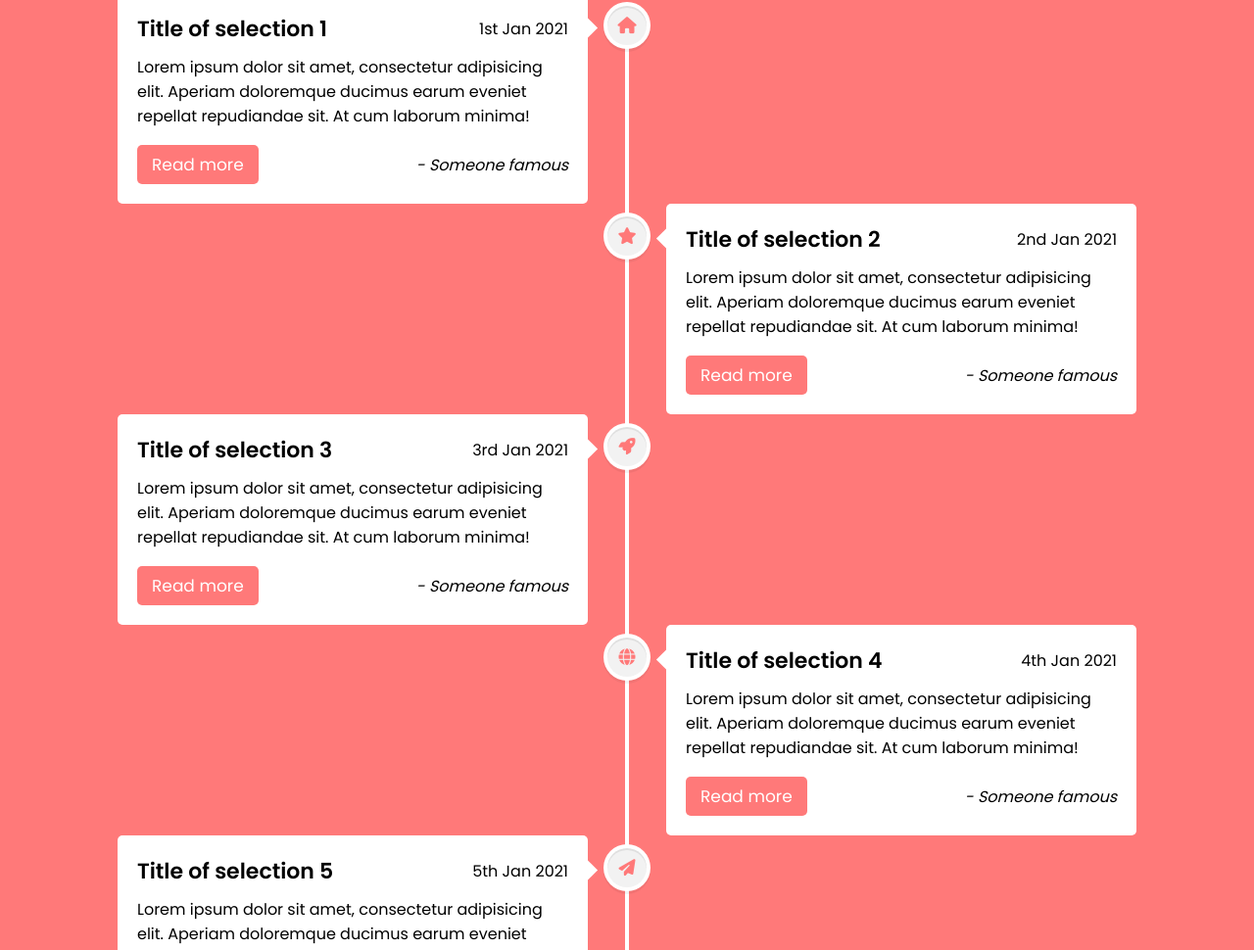
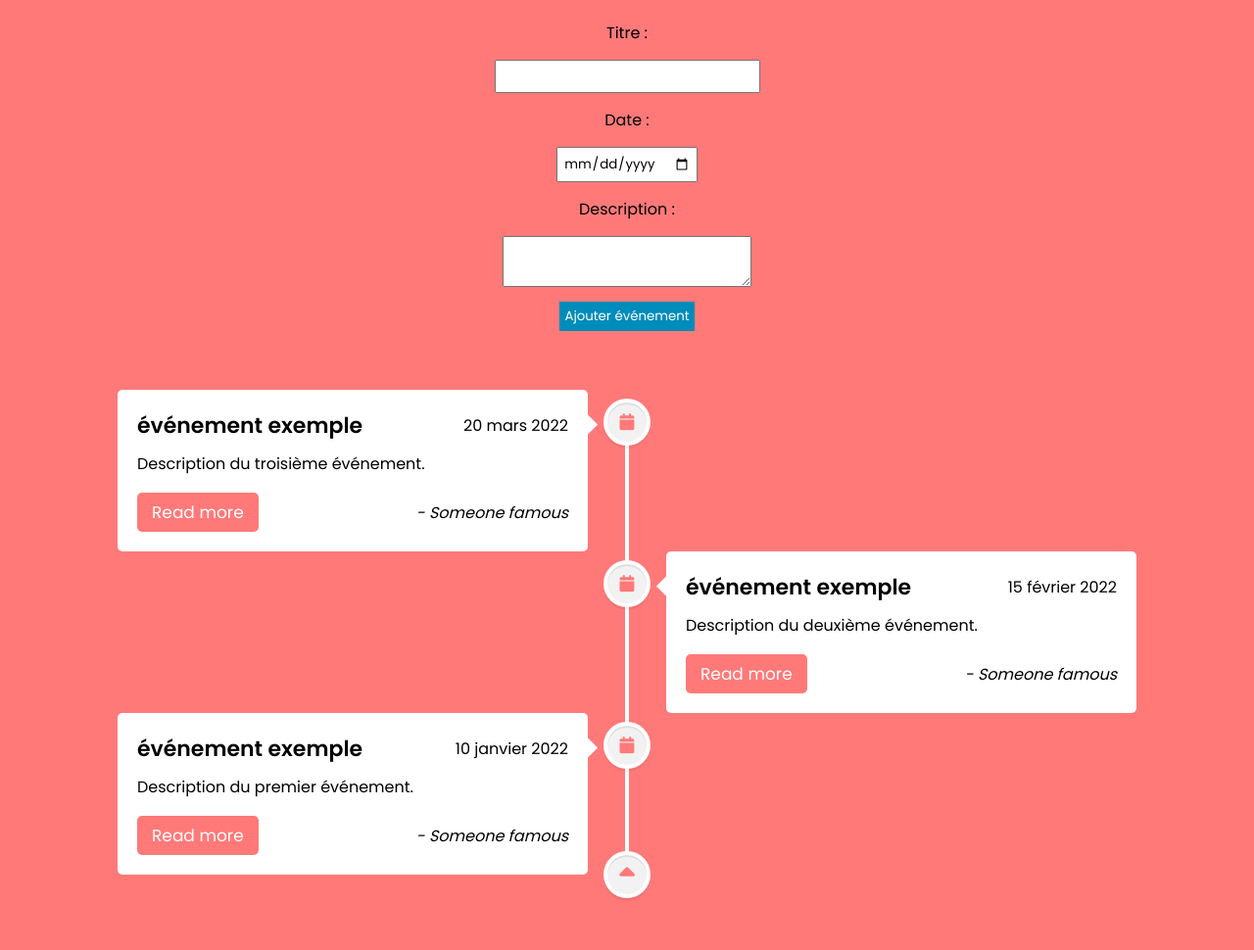
Before and after one commit to Lulu-Soso/vertical-timeline-JS, a plain HTML site: page index.html in a window 1280 px wide. Shown: the part 57-1027 px from the top of the page at 98% size. After the commit the page ends 1000 px from the top, so only its background shows below. Drawn offline with Linux system fonts and the light colour scheme.

Commit message:
create function for display events

```diff
--- a/index.html
+++ b/index.html
@@ -11,100 +11,20 @@
     <link rel="stylesheet" href="https://cdnjs.cloudflare.com/ajax/libs/font-awesome/6.3.0/css/all.min.css" integrity="sha512-SzlrxWUlpfuzQ+pcUCosxcglQRNAq/DZjVsC0lE40xsADsfeQoEypE+enwcOiGjk/bSuGGKHEyjSoQ1zVisanQ==" crossorigin="anonymous" referrerpolicy="no-referrer" />
 </head>
 <body>
-    <div class="wrapper">
-        <div class="center-line">
-            <a href="#" class="scroll-icon"><i class="fas fa-caret-up"></i></a>
-        </div>
-        <div class="row row-1">
-            <section>
-                <i class="icon fas fa-home"></i>
-                <div class="details">
-                    <span class="title">Title of selection 1</span>
-                    <span>1st Jan 2021</span>
-                </div>
-                <p>Lorem ipsum dolor sit amet, consectetur adipisicing elit. Aperiam doloremque ducimus earum eveniet repellat repudiandae sit. At cum laborum minima!</p>
-                <div class="bottom">
-                    <a href="#">Read more</a>
-                    <i>- Someone famous</i>
-                </div>
-            </section>
-        </div>
+<!-- HTML pour le formulaire -->
+<h1>Ma Timeline</h1>
+<form id="event-form">
+    <label for="event-title">Titre :</label>
+    <input type="text" id="event-title" required>
+    <label for="event-date">Date :</label>
+    <input type="date" id="event-date" required>
+    <label for="event-description">Description :</label>
+    <textarea id="event-description" required></textarea>
+    <button type="submit">Ajouter événement</button>
+</form>
+    <div class="wrapper"></div>
 
-        <div class="row row-2">
-            <section>
-                <i class="icon fas fa-star"></i>
-                <div class="details">
-                    <span class="title">Title of selection 2</span>
-                    <span>2nd Jan 2021</span>
-                </div>
-                <p>Lorem ipsum dolor sit amet, consectetur adipisicing elit. Aperiam doloremque ducimus earum eveniet repellat repudiandae sit. At cum laborum minima!</p>
-                <div class="bottom">
-                    <a href="#">Read more</a>
-                    <i>- Someone famous</i>
-                </div>
-            </section>
-        </div>
-
-        <div class="row row-1">
-            <section>
-                <i class="icon fas fa-rocket"></i>
-                <div class="details">
-                    <span class="title">Title of selection 3</span>
-                    <span>3rd Jan 2021</span>
-                </div>
-                <p>Lorem ipsum dolor sit amet, consectetur adipisicing elit. Aperiam doloremque ducimus earum eveniet repellat repudiandae sit. At cum laborum minima!</p>
-                <div class="bottom">
-                    <a href="#">Read more</a>
-                    <i>- Someone famous</i>
-                </div>
-            </section>
-        </div>
-
-        <div class="row row-2">
-            <section>
-                <i class="icon fas fa-globe"></i>
-                <div class="details">
-                    <span class="title">Title of selection 4</span>
-                    <span>4th Jan 2021</span>
-                </div>
-                <p>Lorem ipsum dolor sit amet, consectetur adipisicing elit. Aperiam doloremque ducimus earum eveniet repellat repudiandae sit. At cum laborum minima!</p>
-                <div class="bottom">
-                    <a href="#">Read more</a>
-                    <i>- Someone famous</i>
-                </div>
-            </section>
-        </div>
-
-        <div class="row row-1">
-            <section>
-                <i class="icon fas fa-paper-plane"></i>
-                <div class="details">
-                    <span class="title">Title of selection 5</span>
-                    <span>5th Jan 2021</span>
-                </div>
-                <p>Lorem ipsum dolor sit amet, consectetur adipisicing elit. Aperiam doloremque ducimus earum eveniet repellat repudiandae sit. At cum laborum minima!</p>
-                <div class="bottom">
-                    <a href="#">Read more</a>
-                    <i>- Someone famous</i>
-                </div>
-            </section>
-        </div>
-
-        <div class="row row-2">
-            <section>
-                <i class="icon fas fa-map-marker-alt"></i>
-                <div class="details">
-                    <span class="title">Title of selection 6</span>
-                    <span>6th Jan 2021</span>
-                </div>
-                <p>Lorem ipsum dolor sit amet, consectetur adipisicing elit. Aperiam doloremque ducimus earum eveniet repellat repudiandae sit. At cum laborum minima!</p>
-                <div class="bottom">
-                    <a href="#">Read more</a>
-                    <i>- Someone famous</i>
-                </div>
-            </section>
-        </div>
-    </div>
+<script src="script.js"></script>
 
 </body>
 </html>
--- a/script.js
+++ b/script.js
@@ -0,0 +1,72 @@
+let events = [
+    {
+        "title": "événement exemple",
+        "date": "2022-03-20",
+        "description": "Description du troisième événement."
+    },
+    {
+        "title": "événement exemple",
+        "date": "2022-02-15",
+        "description": "Description du deuxième événement."
+    },
+    {
+        "title": "événement exemple",
+        "date": "2022-01-10",
+        "description": "Description du premier événement."
+    },
+];
+
+let timeline = document.querySelector('.wrapper');
+
+// Afficher les événements existants
+showEvents();
+
+// Ajouter un événement à la timeline
+let eventForm = document.getElementById('event-form');
+eventForm.addEventListener('submit', function(e) {
+    e.preventDefault();
+    let eventTitle = document.getElementById('event-title').value;
+    let eventDate = document.getElementById('event-date').value;
+    let eventDescription = document.getElementById('event-description').value;
+    let event = {
+        "title": eventTitle,
+        "date": eventDate,
+        "description": eventDescription
+    };
+    events.push(event);
+    events.sort(function(a, b) {
+        return new Date(b.date) - new Date(a.date);
+    });
+    showEvents();
+    eventForm.reset();
+});
+
+function showEvents() {
+    timeline.innerHTML = '';
+    let centerLine = document.createElement('div');
+    centerLine.classList.add('center-line');
+    centerLine.innerHTML += '<a href="#" class="scroll-icon"><i class="fas fa-caret-up"></i></a>';
+    timeline.appendChild(centerLine);
+    for (let i = 0; i < events.length; i++) {
+        let rowClass = i % 2 === 1 ? 'row row-2' : 'row row-1';
+        let event = document.createElement('article');
+        event.innerHTML = '<i class="icon fas fa-calendar"></i>' +
+            '<div class="details">' +
+            '<span class="title">' + events[i].title + '</span>' +
+            '<span class="date">' + formatDate(events[i].date) + '</span>' +
+            '</div>' +
+            '<p class="description">' + events[i].description + '</p>' +
+            '<div class="bottom">' +
+            '<a href="#">Read more</a>' +
+            '<i>- Someone famous</i>' +
+            '</div>';
+        timeline.innerHTML += '<div class="' + rowClass + '">' + event.outerHTML + '</div>';
+    }
+}
+
+// Formater la date au format 'jour mois année'
+function formatDate(date) {
+    let dateObj = new Date(date);
+    let options = { year: 'numeric', month: 'long', day: 'numeric' };
+    return dateObj.toLocaleDateString('fr-FR', options);
+}
--- a/style.css
+++ b/style.css
@@ -44,7 +44,7 @@ body {
     justify-content: flex-end;
 }
 
-.wrapper .row section {
+.wrapper .row article {
     background: #fff;
     border-radius: 5px;
     width: calc(50% - 40px);
@@ -52,7 +52,7 @@ body {
     position: relative;
 }
 
-.wrapper .row section::before {
+.wrapper .row article::before {
     position: absolute;
     content: "";
     height: 15px;
@@ -63,15 +63,15 @@ body {
     transform: rotate(45deg);
 }
 
-.row-1 section::before {
+.row-1 article::before {
     right: -7px;
 }
 
-.row-2 section::before {
+.row-2 article::before {
     left: -7px;
 }
 
-.row section .icon,
+.row article .icon,
 .center-line .scroll-icon {
     position: absolute;
     background: #f2f2f2;
@@ -92,33 +92,33 @@ body {
     transform: translateX(-50%);
 }
 
-.row-1 section .icon {
+.row-1 article .icon {
     top: 13px;
     right: -60px;
 }
 
-.row-2 section .icon {
+.row-2 article .icon {
     top: 13px;
     left: -60px;
 }
 
-.row section .details,
-.row section .bottom {
+.row article .details,
+.row article .bottom {
     display: flex;
     align-items: center;
     justify-content: space-between;
 }
 
-.row section .details .title {
+.row article .details .title {
     font-size: 22px;
     font-weight: 600;
 }
 
-.row section p {
+.row article p {
     margin: 10px 0 17px 0;
 }
 
-.row section .bottom a {
+.row article .bottom a {
     text-decoration: none;
     background: #ff7979;
     color: #fff;
@@ -127,6 +127,117 @@ body {
     font-size: 17px;
     font-weight: 400;
 }
+
+/******************************************/
+body {
+    font-family: sans-serif;
+}
+
+h1 {
+    text-align: center;
+}
+
+#event-form {
+    display: flex;
+    flex-direction: column;
+    align-items: center;
+    margin: 20px;
+}
+
+#event-form label {
+    margin: 10px;
+}
+
+#event-form input,
+#event-form textarea {
+    padding: 5px;
+    margin: 5px;
+}
+
+#event-form button {
+    padding: 5px;
+    margin: 10px;
+    background-color: #008CBA;
+    color: white;
+    border: none;
+    cursor: pointer;
+}
+
+#event-form button:hover {
+    background-color: #0073AD;
+}
+
+#timeline {
+    margin: 20px auto;
+    position: relative;
+}
+
+.line {
+    position: absolute;
+    top: 0;
+    left: 50%;
+    height: 100%;
+    width: 2px;
+    background-color: black;
+    transform: translateX(-50%);
+}
+
+.events {
+    position: absolute;
+    top: 0;
+    left: 0;
+    width: 50%;
+}
+
+.events.right {
+    left: 50%;
+}
+
+.event {
+    position: relative;
+    margin: 20px 0;
+    padding: 20px;
+    border-radius: 5px;
+    box-shadow: 0px 0px 5px #ccc;
+    background-color: white;
+    width: 40%;
+}
+
+.event:before {
+    content: "";
+    position: absolute;
+    top: 50%;
+    left: -10px;
+    height: 10px;
+    width: 10px;
+    border-radius: 50%;
+    background-color: white;
+    border: 2px solid black;
+    transform: translateY(-50%);
+}
+
+.event:first-child:before {
+    display: none;
+}
+
+.event h2 {
+    margin: 0;
+}
+
+.event .date {
+    font-weight: bold;
+    margin-bottom: 10px;
+}
+
+.event .description {
+    margin: 10px 0;
+}
+
+.event.right {
+    left: 50%;
+}
+
+
 
 /*medias queries*/
 @media(max-width: 790px) {
@@ -137,23 +248,23 @@ body {
         margin: 30px 0 3px 60px;
     }
 
-    .wrapper .row section {
+    .wrapper .row article {
         width: 100%;
     }
 
-    .row-1 section::before {
+    .row-1 article::before {
         left: -7px;
     }
 
-    .row-1 section .icon {
+    .row-1 article .icon {
         left: -60px;
     }
 }
 
 @media(max-width: 440px) {
     .wrapper .center-line,
-    .row-1 section::before,
-    .row-1 section .icon {
+    .row-1 article::before,
+    .row-1 article .icon {
         display: none;
     }
 
```
Also changed, not shown: index-origin.html (added, +123 -0 lines).
